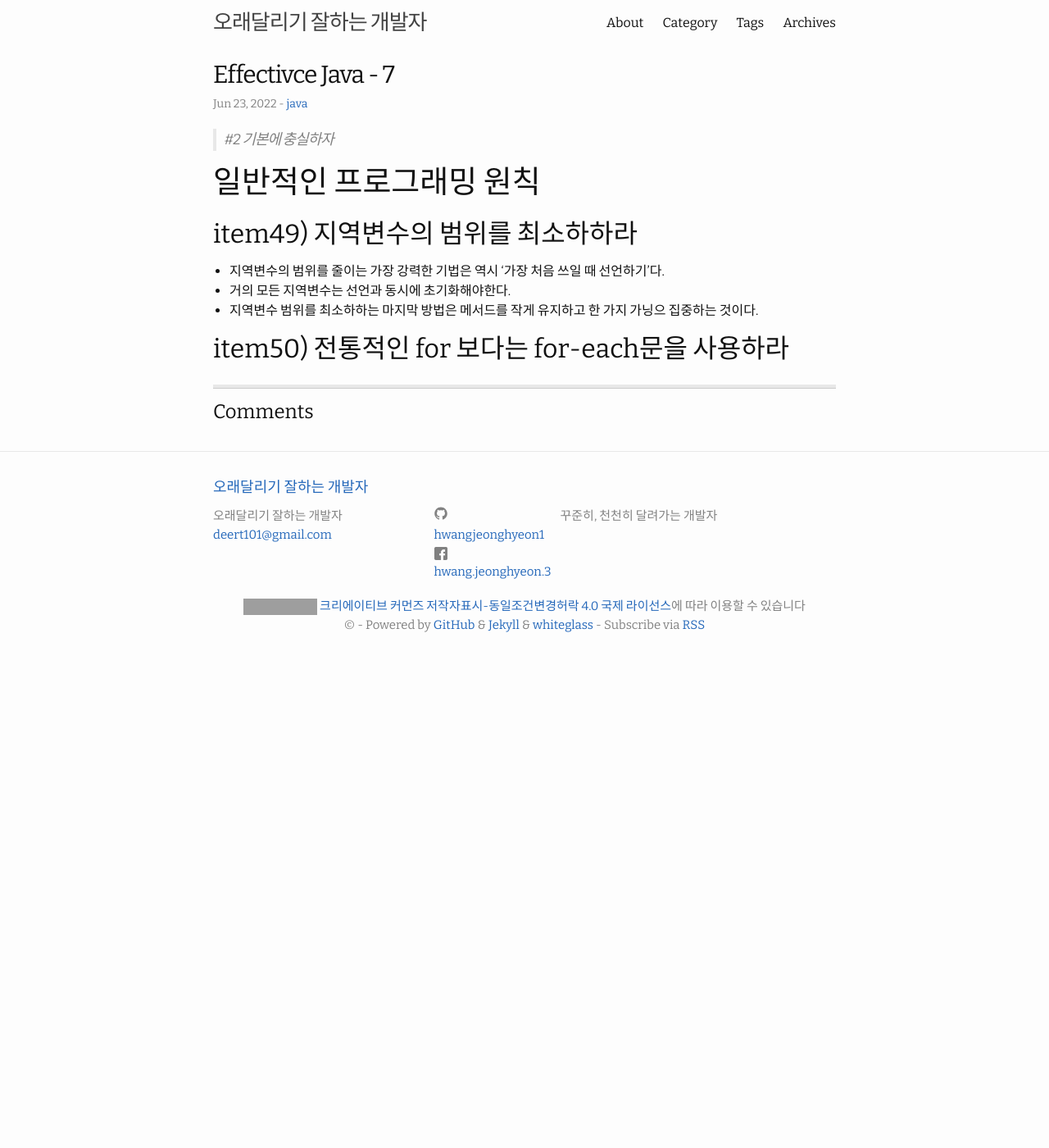
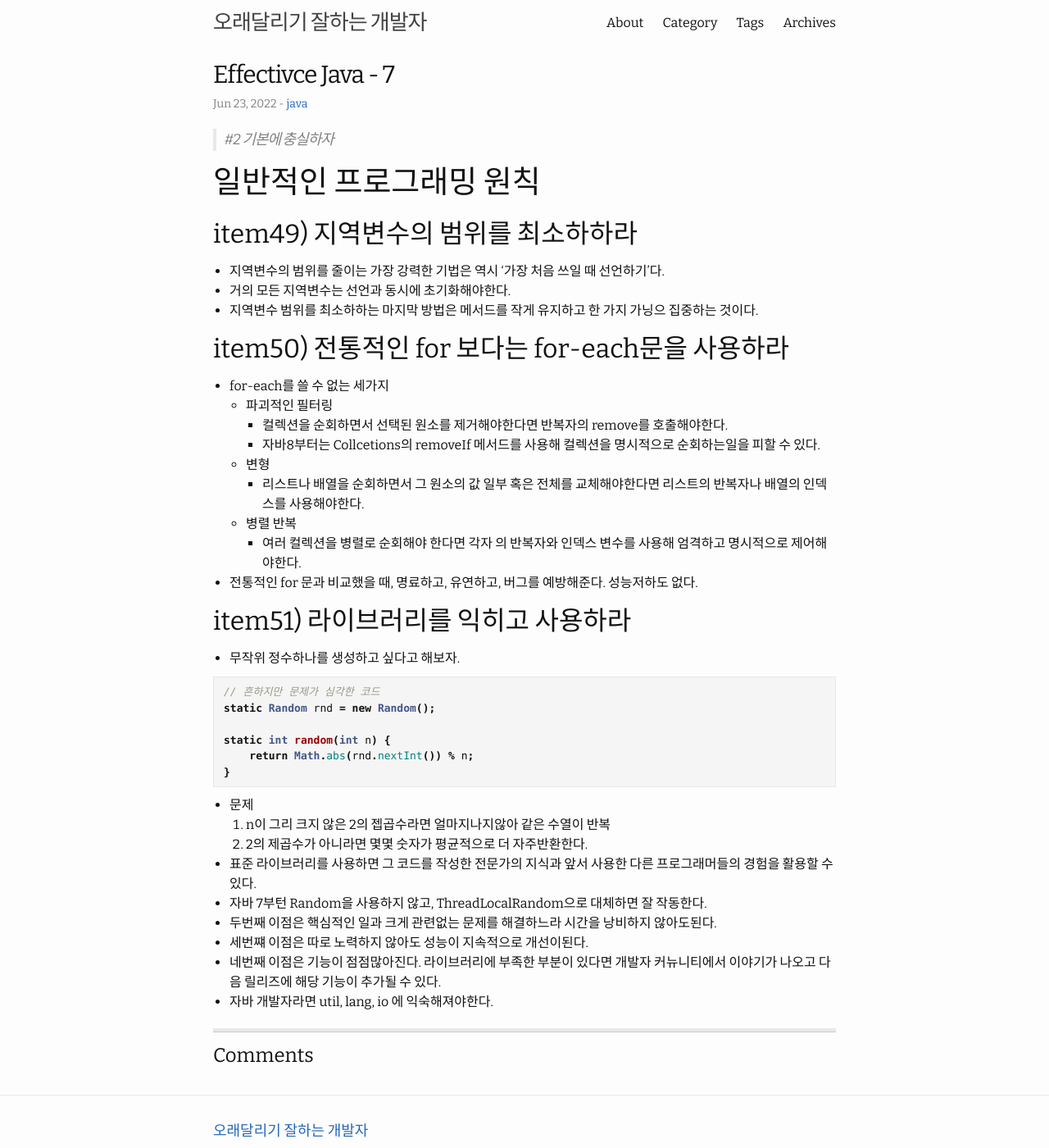
Before and after one commit to HWANGJEONGHYEON1/HWANGJEONGHYEON1.github.io, a Jekyll site: the page built from _posts/2022-06-23-effectivc_java7.md, in a window 1280 px wide and 1400 px high. Shown: the whole window at 82% size. Built offline with Jekyll 4.4.1, drawn with Linux system fonts in a browser that asks for light colours; comment, search, counter and statistics services are not loaded; grey boxes are pictures that could not be loaded.

Commit message:
[docs] library를 활용하라

````diff
--- a/_posts/2022-06-23-effectivc_java7.md
+++ b/_posts/2022-06-23-effectivc_java7.md
@@ -16,3 +16,34 @@ categories: java
 
 
 ## item50) 전통적인 for 보다는 for-each문을 사용하라
+- for-each를 쓸 수 없는 세가지
+    - 파괴적인 필터링
+        - 컬렉션을 순회하면서 선택된 원소를 제거해야한다면 반복자의 remove를 호출해야한다.
+        - 자바8부터는 Collcetions의 removeIf 메서드를 사용해 컬렉션을 명시적으로 순회하는일을 피할 수 있다.
+    - 변형
+        - 리스트나 배열을 순회하면서 그 원소의 값 일부 혹은 전체를 교체해야한다면 리스트의 반복자나 배열의 인덱스를 사용해야한다.
+    - 병렬 반복
+        - 여러 컬렉션을 병렬로 순회해야 한다면 각자 의 반복자와 인덱스 변수를 사용해 엄격하고 명시적으로 제어해야한다.
+- 전통적인 for 문과 비교했을 때, 명료하고, 유연하고, 버그를 예방해준다. 성능저하도 없다.
+
+
+## item51) 라이브러리를 익히고 사용하라
+- 무작위 정수하나를 생성하고 싶다고 해보자.
+
+```java
+// 흔하지만 문제가 심각한 코드
+static Random rnd = new Random();
+
+static int random(int n) {
+    return Math.abs(rnd.nextInt()) % n;
+}
+```
+- 문제
+    1. n이 그리 크지 않은 2의 젭곱수라면 얼마지나지않아 같은 수열이 반복
+    2. 2의 제곱수가 아니라면 몇몇 숫자가 평균적으로 더 자주반환한다.
+- 표준 라이브러리를 사용하면 그 코드를 작성한 전문가의 지식과 앞서 사용한 다른 프로그래머들의 경험을 활용할 수 있다.
+- 자바 7부턴 Random을 사용하지 않고, ThreadLocalRandom으로 대체하면 잘 작동한다.
+- 두번째 이점은 핵심적인 일과 크게 관련없는 문제를 해결하느라 시간을 낭비하지 않아도된다.
+- 세번쨰 이점은 따로 노력하지 않아도 성능이 지속적으로 개선이된다.
+- 네번째 이점은 기능이 점점많아진다. 라이브러리에 부족한 부분이 있다면 개발자 커뉴니티에서 이야기가 나오고 다음 릴리즈에 해당 기능이 추가될 수 있다.
+- 자바 개발자라면 util, lang, io 에 익숙해져야한다.
````
